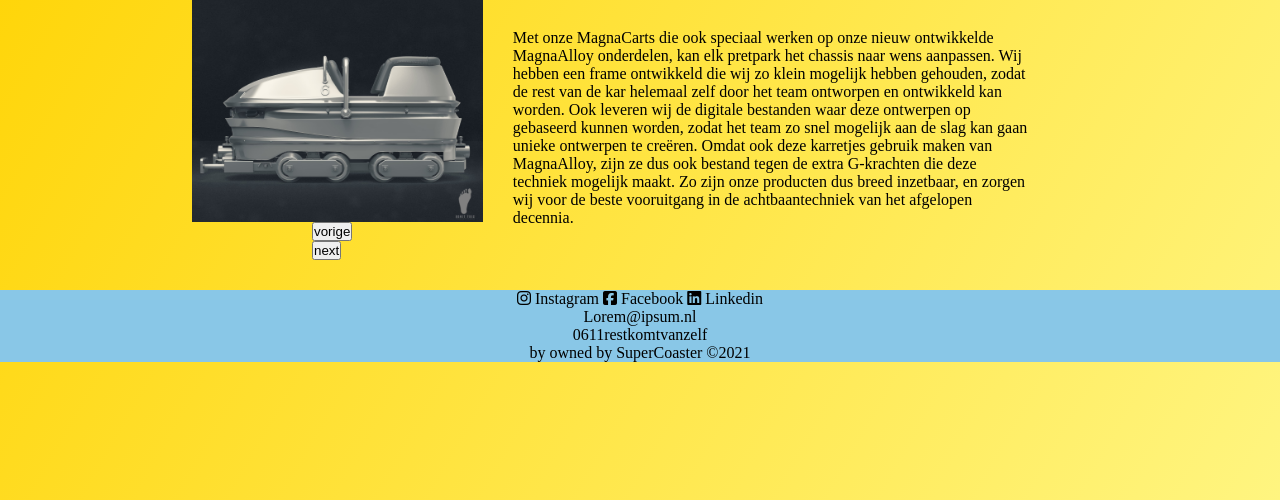
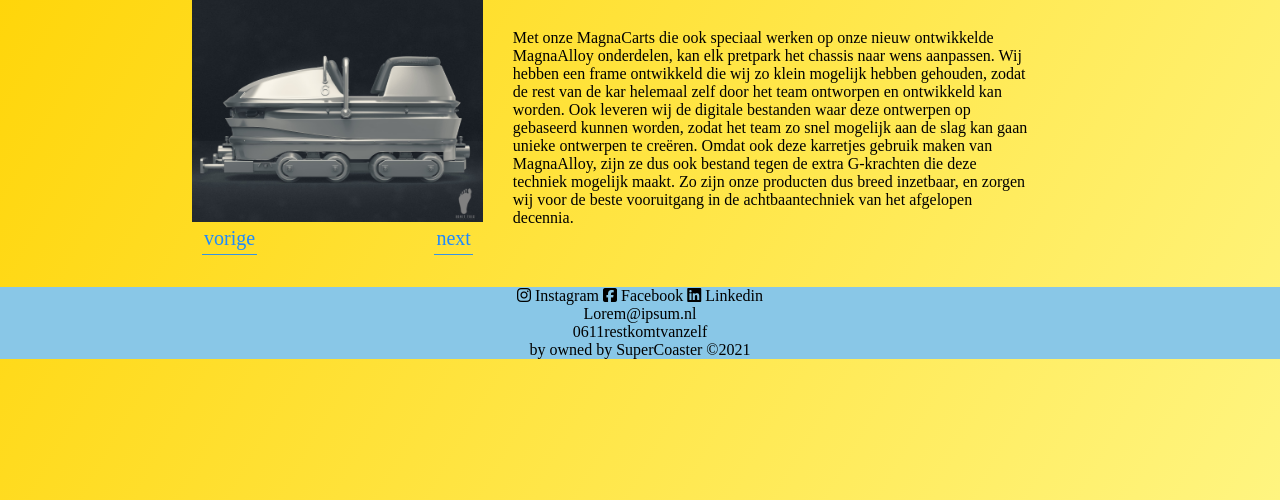
Before and after one commit to Koen-Smit/SuperCoaster-NV, a PHP site: page /karretjes.php in a window 1280 px wide. Shown: the part 208-708 px from the top of the page. Run offline with PHP 8.4, Linux system fonts and the light colour scheme; some libraries are stand-ins or nearby versions.

Commit message:
karretjes pagina button stylen

```diff
--- a/css/main.css
+++ b/css/main.css
@@ -166,9 +166,6 @@ nav a{
 p, img{
   width: 100%;
 }
-button{
-  margin-left: 120px;
-}
 .class1{
   display: flex;
   justify-content: space-between;
@@ -183,6 +180,177 @@ button{
 }
 
 
+
+
+
+
+
+
+
+
+.bttn-default {
+  color: #fff;
+}
+.bttn-primary,
+.bttn,
+.bttn-lg,
+.bttn-md,
+.bttn-sm,
+.bttn-xs {
+  color: #1d89ff;
+}
+.bttn-warning {
+  color: #feab3a;
+}
+.bttn-danger {
+  color: #ff5964;
+}
+.bttn-success {
+  color: #28b78d;
+}
+.bttn-royal {
+  color: #bd2df5;
+}
+.bttn,
+.bttn-lg,
+.bttn-md,
+.bttn-sm,
+.bttn-xs {
+  margin: 0;
+  padding: 0;
+  border-width: 0;
+  border-color: transparent;
+  background: transparent;
+  font-weight: 400;
+  cursor: pointer;
+  position: relative;
+}
+.bttn-lg {
+  padding: 8px 15px;
+  font-size: 24px;
+  font-family: inherit;
+}
+.bttn-md {
+  font-size: 20px;
+  font-family: inherit;
+  padding: 5px 12px;
+}
+.bttn-sm {
+  padding: 4px 10px;
+  font-size: 16px;
+  font-family: inherit;
+}
+.bttn-xs {
+  padding: 3px 8px;
+  font-size: 12px;
+  font-family: inherit;
+}
+.bttn-minimal {
+  margin: 0;
+  padding: 0;
+  border-width: 0;
+  border-color: transparent;
+  background: transparent;
+  font-weight: 400;
+  cursor: pointer;
+  position: relative;
+  font-size: 20px;
+  font-family: inherit;
+  padding: 5px 12px;
+  overflow: hidden;
+  border-width: 0;
+  border-radius: 4px;
+  background: transparent;
+  color: #fff;
+  -webkit-transition: all 0.5s cubic-bezier(0.02, 0.01, 0.47, 1);
+  transition: all 0.5s cubic-bezier(0.02, 0.01, 0.47, 1);
+}
+.bttn-minimal:after {
+  position: absolute;
+  bottom: 0;
+  left: 10px;
+  width: calc(100% - 20px);
+  height: 1px;
+  background: currentColor;
+  content: '';
+  opacity: 0.65;
+  -webkit-transition: opacity 0.5s cubic-bezier(0.02, 0.01, 0.47, 1), -webkit-transform 0.5s cubic-bezier(0.02, 0.01, 0.47, 1);
+  transition: opacity 0.5s cubic-bezier(0.02, 0.01, 0.47, 1), -webkit-transform 0.5s cubic-bezier(0.02, 0.01, 0.47, 1);
+  transition: transform 0.5s cubic-bezier(0.02, 0.01, 0.47, 1), opacity 0.5s cubic-bezier(0.02, 0.01, 0.47, 1);
+  transition: transform 0.5s cubic-bezier(0.02, 0.01, 0.47, 1), opacity 0.5s cubic-bezier(0.02, 0.01, 0.47, 1), -webkit-transform 0.5s cubic-bezier(0.02, 0.01, 0.47, 1);
+}
+.bttn-minimal:before {
+  position: absolute;
+  bottom: 0;
+  left: 10px;
+  width: calc(100% - 20px);
+  height: 1px;
+  background: currentColor;
+  content: '';
+  opacity: 0.65;
+  -webkit-transition: opacity 0.5s cubic-bezier(0.02, 0.01, 0.47, 1), -webkit-transform 0.5s cubic-bezier(0.02, 0.01, 0.47, 1);
+  transition: opacity 0.5s cubic-bezier(0.02, 0.01, 0.47, 1), -webkit-transform 0.5s cubic-bezier(0.02, 0.01, 0.47, 1);
+  transition: transform 0.5s cubic-bezier(0.02, 0.01, 0.47, 1), opacity 0.5s cubic-bezier(0.02, 0.01, 0.47, 1);
+  transition: transform 0.5s cubic-bezier(0.02, 0.01, 0.47, 1), opacity 0.5s cubic-bezier(0.02, 0.01, 0.47, 1), -webkit-transform 0.5s cubic-bezier(0.02, 0.01, 0.47, 1);
+}
+.bttn-minimal:hover,
+.bttn-minimal:focus {
+  opacity: 0.9;
+}
+.bttn-minimal:hover:after,
+.bttn-minimal:focus:after {
+  opacity: 1;
+  -webkit-transform: translateX(-10px) rotate(0.001deg);
+          transform: translateX(-10px) rotate(0.001deg);
+}
+.bttn-minimal:hover:before,
+.bttn-minimal:focus:before {
+  opacity: 1;
+  -webkit-transform: translateX(10px) rotate(0.001deg);
+          transform: translateX(10px) rotate(0.001deg);
+}
+.bttn-minimal.bttn-xs {
+  padding: 3px 8px;
+  font-size: 12px;
+  font-family: inherit;
+}
+.bttn-minimal.bttn-sm {
+  padding: 4px 10px;
+  font-size: 16px;
+  font-family: inherit;
+}
+.bttn-minimal.bttn-md {
+  font-size: 20px;
+  font-family: inherit;
+  padding: 5px 12px;
+}
+.bttn-minimal.bttn-lg {
+  padding: 8px 15px;
+  font-size: 24px;
+  font-family: inherit;
+}
+.bttn-minimal.bttn-default {
+  color: #fff;
+}
+.bttn-minimal.bttn-primary {
+  color: #1d89ff;
+}
+.bttn-minimal.bttn-warning {
+  color: #feab3a;
+}
+.bttn-minimal.bttn-danger {
+  color: #ff5964;
+}
+.bttn-minimal.bttn-success {
+  color: #28b78d;
+}
+.bttn-minimal.bttn-royal {
+  color: #bd2df5;
+}
+.div4{
+  display: flex;
+  justify-content: space-between;
+}
 
 /* ------------------------------- Footer -------------------------------------- */
 footer{
--- a/karretjes.php
+++ b/karretjes.php
@@ -4,18 +4,60 @@
 <?php
     require_once("php/head.php");
 ?>
+<script>
+    const docStyle = document.documentElement.style
+const aElem = document.querySelector('a')
+const boundingClientRect = aElem.getBoundingClientRect()
+
+aElem.onmousemove = function(e) {
+
+    const x = e.clientX - boundingClientRect.left
+    const y = e.clientY - boundingClientRect.top
+
+    const xc = boundingClientRect.width/2
+    const yc = boundingClientRect.height/2
+
+    const dx = x - xc
+    const dy = y - yc
+
+    docStyle.setProperty('--rx', `${ dy/-1 }deg`)
+    docStyle.setProperty('--ry', `${ dx/10 }deg`)
+
+}
+
+aElem.onmouseleave = function(e) {
+
+    docStyle.setProperty('--ty', '0')
+    docStyle.setProperty('--rx', '0')
+    docStyle.setProperty('--ry', '0')
+
+}
+
+aElem.onmousedown = function(e) {
+
+    docStyle.setProperty('--tz', '-25px')
+
+}
+
+document.body.onmouseup = function(e) {
+
+    docStyle.setProperty('--tz', '-12px')
+
+}
+</script>
 <div class="wrapper">
-    <h1>Over Karretjes</h1>
+    <h1 id="karretje">Over Karretjes</h1>
     <div class="class1">
         <div class="class3">
             <p id="info"></p>
             <p>
                 <img src="img/plaatje7.jpg" id="img">
             </p>
-            <p>
-                <button value="vorige">vorige</button>
-                <button value="next">next</button>
-            </p>
+
+            <div class="div4">
+                <button class="bttn-minimal bttn-md bttn-primary" value="vorige">vorige</button>
+                <button class="bttn-minimal bttn-md bttn-primary" value="next">next</button>
+            </div>
         </div>
         <div class="class2">
             <p>Met onze MagnaCarts die ook speciaal werken op onze nieuw ontwikkelde MagnaAlloy onderdelen, kan elk pretpark het chassis naar wens aanpassen. Wij hebben een frame ontwikkeld die wij zo klein mogelijk hebben gehouden, zodat de rest van de kar helemaal zelf door het team ontworpen en ontwikkeld kan worden. Ook leveren wij de digitale bestanden waar deze ontwerpen op gebaseerd kunnen worden, zodat het team zo snel mogelijk aan de slag kan gaan unieke ontwerpen te creëren. Omdat ook deze karretjes gebruik maken van MagnaAlloy, zijn ze dus ook bestand tegen de extra G-krachten die deze techniek mogelijk maakt. Zo zijn onze producten dus breed inzetbaar, en zorgen wij voor de beste vooruitgang in de achtbaantechniek van het afgelopen decennia.</p>
```
